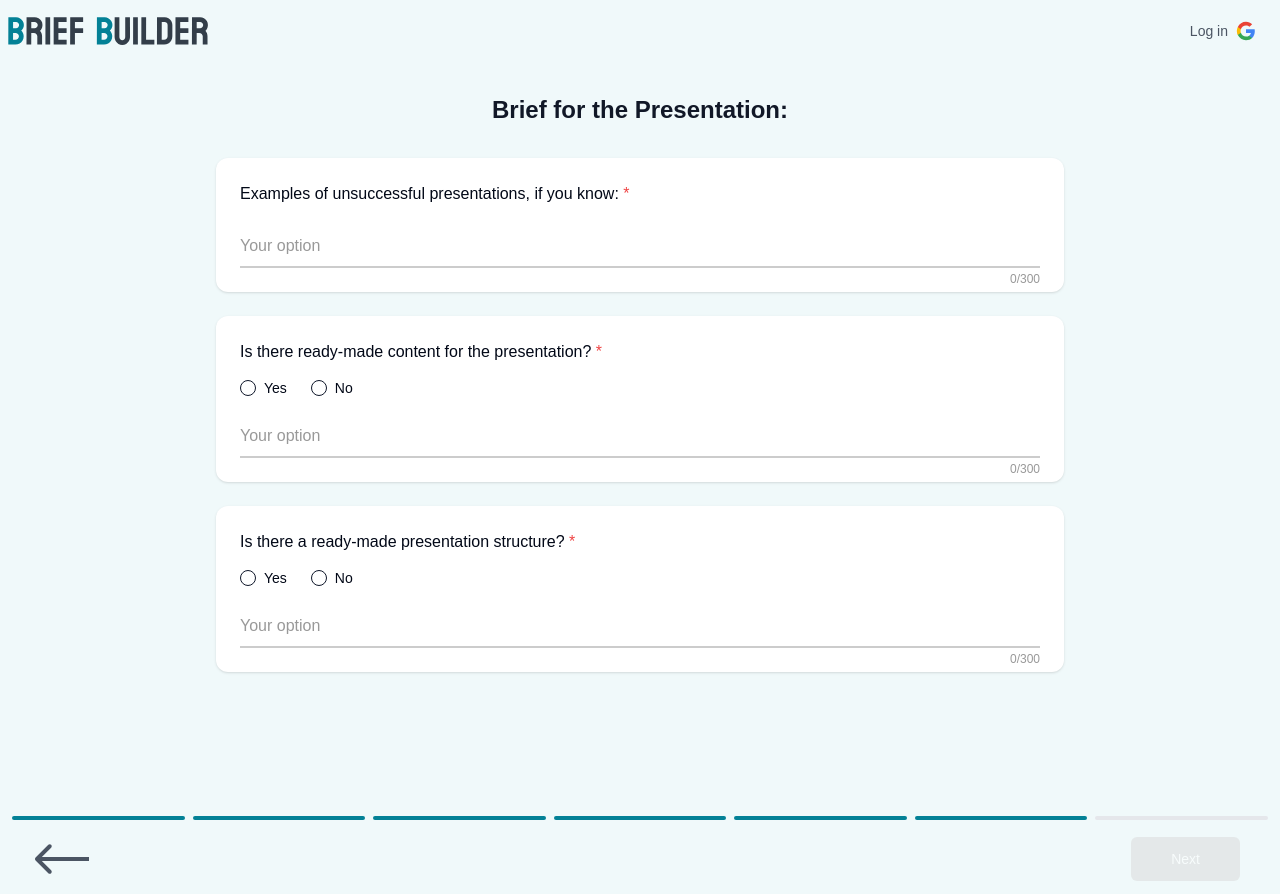
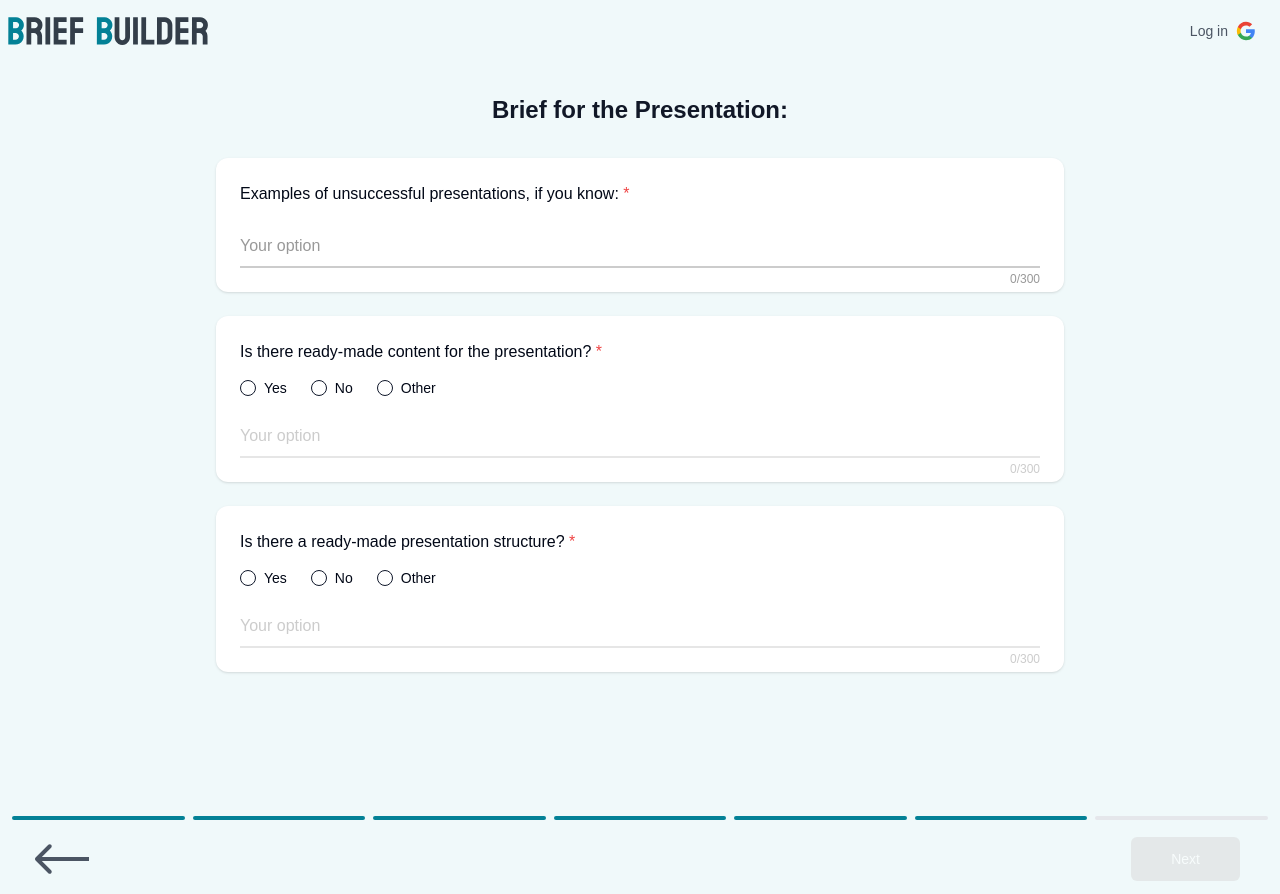
Before and after one commit to Shiyn-dev/Brief-Builder, a Next.js app: page /presentation/step-6 in a window 1280 px wide. Built offline with nearby package versions, Linux system fonts and the light colour scheme; no server answers.

Commit message:
fixed button colors

```diff
--- a/app/presentation/step-4/page.tsx
+++ b/app/presentation/step-4/page.tsx
@@ -36,9 +36,9 @@ export default function PresentationStep4() {
 
   // Validation function
   const isFormValid = () => {
-    return formData.needAnimation !== "" &&
+    return (formData.needAnimation !== "" || formData.customAnimation.trim() !== "") &&
         (formData.designStyle.length > 0 || formData.customDesignStyle.trim() !== "") &&
-        formData.presentationFormat !== ""
+        (formData.presentationFormat !== "" || formData.customFormat.trim() !== "")
   }
 
   const handleNext = () => {
@@ -170,15 +170,22 @@ export default function PresentationStep4() {
                         <RadioGroupItem value="no" id="animation-no" />
                         <Label htmlFor="animation-no">No</Label>
                       </div>
+                      <div className="flex items-center space-x-2">
+                        <RadioGroupItem value="other" id="animation-other" />
+                        <Label htmlFor="animation-other">Other</Label>
+                      </div>
                     </RadioGroup>
 
-                    {/* Your option для animation */}
-                    <div className={`animated-input-container ${formData.customAnimation ? 'has-value' : ''}`}>
+                    <div className={`animated-input-container ${formData.customAnimation ? 'has-value' : ''} ${formData.needAnimation !== 'other' ? 'opacity-50' : ''}`}>
                       <input
                           type="text"
                           value={formData.customAnimation}
                           onChange={(e) => setFormData({ ...formData, customAnimation: e.target.value.slice(0, 300) })}
                           maxLength={300}
+                          disabled={formData.needAnimation !== 'other'}
+                          style={{
+                            color: formData.needAnimation !== 'other' ? '#999' : '#333'
+                          }}
                           title="Please fill out this field"
                       />
                       <label className="label">Your option</label>
@@ -209,7 +216,6 @@ export default function PresentationStep4() {
                       ))}
                     </div>
 
-                    {/* Your option для design style */}
                     <div className={`animated-input-container ${formData.customDesignStyle ? 'has-value' : ''}`}>
                       <input
                           type="text"
@@ -248,15 +254,22 @@ export default function PresentationStep4() {
                         <RadioGroupItem value="4-3" id="format-4-3" />
                         <Label htmlFor="format-4-3">4:3</Label>
                       </div>
+                      <div className="flex items-center space-x-2">
+                        <RadioGroupItem value="other" id="format-other" />
+                        <Label htmlFor="format-other">Other</Label>
+                      </div>
                     </RadioGroup>
 
-                    {/* Your option для format */}
-                    <div className={`animated-input-container ${formData.customFormat ? 'has-value' : ''}`}>
+                    <div className={`animated-input-container ${formData.customFormat ? 'has-value' : ''} ${formData.presentationFormat !== 'other' ? 'opacity-50' : ''}`}>
                       <input
                           type="text"
                           value={formData.customFormat}
                           onChange={(e) => setFormData({ ...formData, customFormat: e.target.value.slice(0, 300) })}
                           maxLength={300}
+                          disabled={formData.presentationFormat !== 'other'}
+                          style={{
+                            color: formData.presentationFormat !== 'other' ? '#999' : '#333'
+                          }}
                           title="Please fill out this field"
                       />
                       <label className="label">Your option</label>
--- a/app/presentation/step-6/page.tsx
+++ b/app/presentation/step-6/page.tsx
@@ -31,11 +31,10 @@ export default function PresentationStep6() {
     }
   }, [])
 
-  // ВАЛИДАЦИЯ - ВСЕ ПОЛЯ ОБЯЗАТЕЛЬНЫЕ! ИСПРАВЛЕНО!
   const isFormValid = () => {
     return formData.unsuccessfulExamples.trim() !== "" &&
-        formData.readyMadeContent !== "" &&
-        formData.readyMadeStructure !== ""
+        (formData.readyMadeContent !== "" || formData.customContent.trim() !== "") &&
+        (formData.readyMadeStructure !== "" || formData.customStructure.trim() !== "")
   }
 
   const handleNext = () => {
@@ -148,7 +147,7 @@ export default function PresentationStep6() {
                 </CardContent>
               </Card>
 
-              {/* Ready-made Content - РАДИОКНОПКИ ПО ГОРИЗОНТАЛИ */}
+              {/* Ready-made Content */}
               <Card className="bg-white shadow rounded-xl border-none">
                 <CardContent className="p-6">
                   <div className="space-y-4">
@@ -166,15 +165,22 @@ export default function PresentationStep6() {
                         <RadioGroupItem value="no" id="content-no" />
                         <Label htmlFor="content-no">No</Label>
                       </div>
+                      <div className="flex items-center space-x-2">
+                        <RadioGroupItem value="other" id="content-other" />
+                        <Label htmlFor="content-other">Other</Label>
+                      </div>
                     </RadioGroup>
 
-                    {/* Your option для content */}
-                    <div className={`animated-input-container ${formData.customContent ? 'has-value' : ''}`}>
+                    <div className={`animated-input-container ${formData.customContent ? 'has-value' : ''} ${formData.readyMadeContent !== 'other' ? 'opacity-50' : ''}`}>
                       <input
                           type="text"
                           value={formData.customContent}
                           onChange={(e) => setFormData({ ...formData, customContent: e.target.value.slice(0, 300) })}
                           maxLength={300}
+                          disabled={formData.readyMadeContent !== 'other'}
+                          style={{
+                            color: formData.readyMadeContent !== 'other' ? '#999' : '#333'
+                          }}
                           title="Please fill out this field"
                       />
                       <label className="label">Your option</label>
@@ -185,7 +191,7 @@ export default function PresentationStep6() {
                 </CardContent>
               </Card>
 
-              {/* Ready-made Structure - РАДИОКНОПКИ ПО ГОРИЗОНТАЛИ */}
+              {/* Ready-made Structure */}
               <Card className="bg-white shadow rounded-xl border-none">
                 <CardContent className="p-6">
                   <div className="space-y-4">
@@ -203,15 +209,22 @@ export default function PresentationStep6() {
                         <RadioGroupItem value="no" id="structure-no" />
                         <Label htmlFor="structure-no">No</Label>
                       </div>
+                      <div className="flex items-center space-x-2">
+                        <RadioGroupItem value="other" id="structure-other" />
+                        <Label htmlFor="structure-other">Other</Label>
+                      </div>
                     </RadioGroup>
 
-                    {/* Your option для structure */}
-                    <div className={`animated-input-container ${formData.customStructure ? 'has-value' : ''}`}>
+                    <div className={`animated-input-container ${formData.customStructure ? 'has-value' : ''} ${formData.readyMadeStructure !== 'other' ? 'opacity-50' : ''}`}>
                       <input
                           type="text"
                           value={formData.customStructure}
                           onChange={(e) => setFormData({ ...formData, customStructure: e.target.value.slice(0, 300) })}
                           maxLength={300}
+                          disabled={formData.readyMadeStructure !== 'other'}
+                          style={{
+                            color: formData.readyMadeStructure !== 'other' ? '#999' : '#333'
+                          }}
                           title="Please fill out this field"
                       />
                       <label className="label">Your option</label>
--- a/app/presentation/step-7/page.tsx
+++ b/app/presentation/step-7/page.tsx
@@ -19,7 +19,6 @@ export default function PresentationStep7() {
     customVisualMaterials: "",
   })
 
-  // Load existing data on component mount
   useEffect(() => {
     const existingData = JSON.parse(localStorage.getItem("presentationBrief") || "{}")
     if (existingData) {
@@ -34,10 +33,9 @@ export default function PresentationStep7() {
     }
   }, [])
 
-  // ВАЛИДАЦИЯ - ВСЕ ПОЛЯ ОБЯЗАТЕЛЬНЫЕ!
   const isFormValid = () => {
-    return formData.slidesCount !== "" &&
-        formData.needContentHelp !== "" &&
+    return (formData.slidesCount !== "" || formData.customSlidesCount.trim() !== "") &&
+        (formData.needContentHelp !== "" || formData.customContentHelp.trim() !== "") &&
         (formData.visualMaterials.length > 0 || formData.customVisualMaterials.trim() !== "")
   }
 
@@ -158,7 +156,7 @@ export default function PresentationStep7() {
         <Card className="bg-[#F0F9FA] shadow-none border-none p-0">
           <CardContent className="p-0">
             <div className="space-y-6">
-              {/* Slides Count - РАДИОКНОПКИ ПО ГОРИЗОНТАЛИ */}
+              {/* Slides Count */}
               <Card className="bg-white shadow rounded-xl border-none">
                 <CardContent className="p-6">
                   <div className="space-y-4">
@@ -177,18 +175,21 @@ export default function PresentationStep7() {
                         <Label htmlFor="slides-10">Up to 10</Label>
                       </div>
                       <div className="flex items-center space-x-2">
-                        <RadioGroupItem value="more" id="slides-more" />
-                        <Label htmlFor="slides-more">More</Label>
+                        <RadioGroupItem value="other" id="slides-other" />
+                        <Label htmlFor="slides-other">Other</Label>
                       </div>
                     </RadioGroup>
 
-                    {/* Your option для slides count */}
-                    <div className={`animated-input-container ${formData.customSlidesCount ? 'has-value' : ''}`}>
+                    <div className={`animated-input-container ${formData.customSlidesCount ? 'has-value' : ''} ${formData.slidesCount !== 'other' ? 'opacity-50' : ''}`}>
                       <input
                           type="text"
                           value={formData.customSlidesCount}
                           onChange={(e) => setFormData({ ...formData, customSlidesCount: e.target.value.slice(0, 300) })}
                           maxLength={300}
+                          disabled={formData.slidesCount !== 'other'}
+                          style={{
+                            color: formData.slidesCount !== 'other' ? '#999' : '#333'
+                          }}
                           title="Please fill out this field"
                       />
                       <label className="label">Your option</label>
@@ -199,7 +200,7 @@ export default function PresentationStep7() {
                 </CardContent>
               </Card>
 
-              {/* Content Help - РАДИОКНОПКИ ПО ГОРИЗОНТАЛИ */}
+              {/* Content Help */}
               <Card className="bg-white shadow rounded-xl border-none">
                 <CardContent className="p-6">
                   <div className="space-y-4">
@@ -217,15 +218,22 @@ export default function PresentationStep7() {
                         <RadioGroupItem value="no" id="help-no" />
                         <Label htmlFor="help-no">No</Label>
                       </div>
+                      <div className="flex items-center space-x-2">
+                        <RadioGroupItem value="other" id="help-other" />
+                        <Label htmlFor="help-other">Other</Label>
+                      </div>
                     </RadioGroup>
 
-                    {/* Your option для content help */}
-                    <div className={`animated-input-container ${formData.customContentHelp ? 'has-value' : ''}`}>
+                    <div className={`animated-input-container ${formData.customContentHelp ? 'has-value' : ''} ${formData.needContentHelp !== 'other' ? 'opacity-50' : ''}`}>
                       <input
                           type="text"
                           value={formData.customContentHelp}
                           onChange={(e) => setFormData({ ...formData, customContentHelp: e.target.value.slice(0, 300) })}
                           maxLength={300}
+                          disabled={formData.needContentHelp !== 'other'}
+                          style={{
+                            color: formData.needContentHelp !== 'other' ? '#999' : '#333'
+                          }}
                           title="Please fill out this field"
                       />
                       <label className="label">Your option</label>
@@ -256,7 +264,6 @@ export default function PresentationStep7() {
                       ))}
                     </div>
 
-                    {/* Your option для visual materials */}
                     <div className={`animated-input-container ${formData.customVisualMaterials ? 'has-value' : ''}`}>
                       <input
                           type="text"
```
